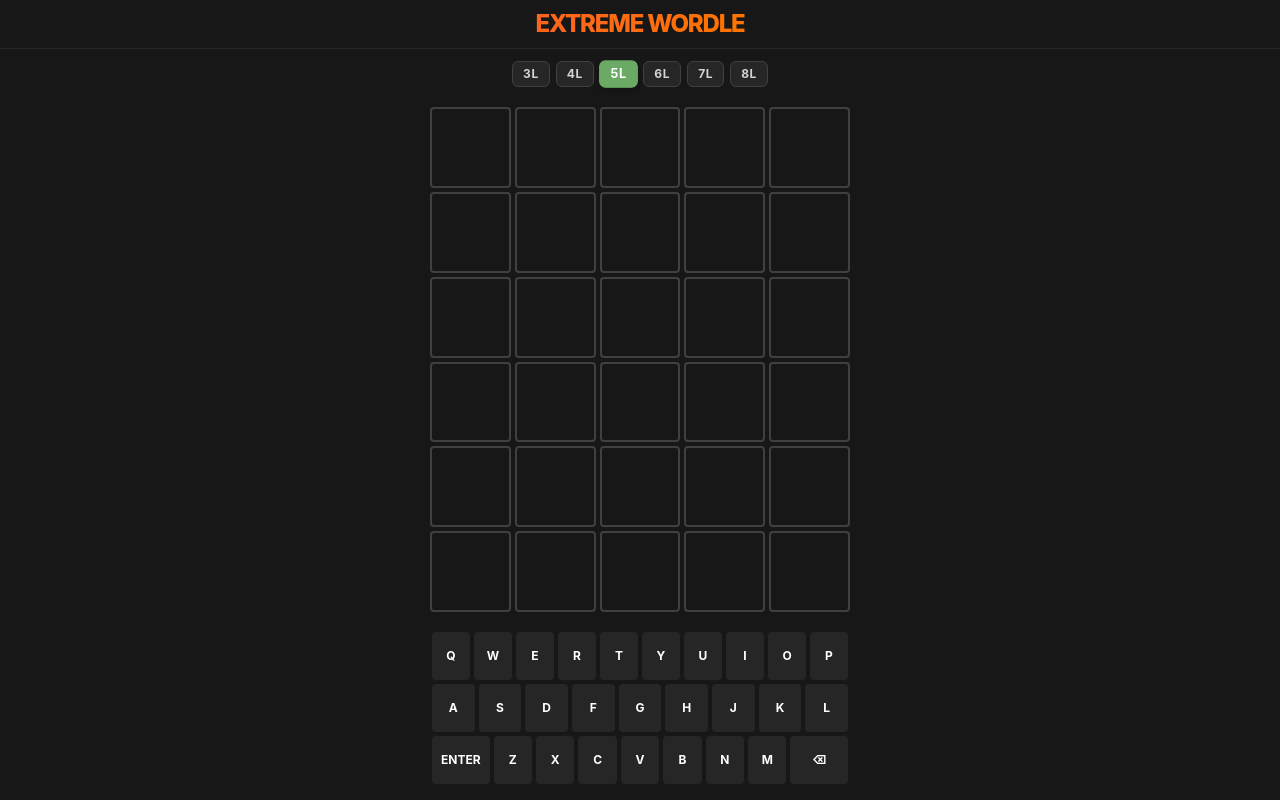
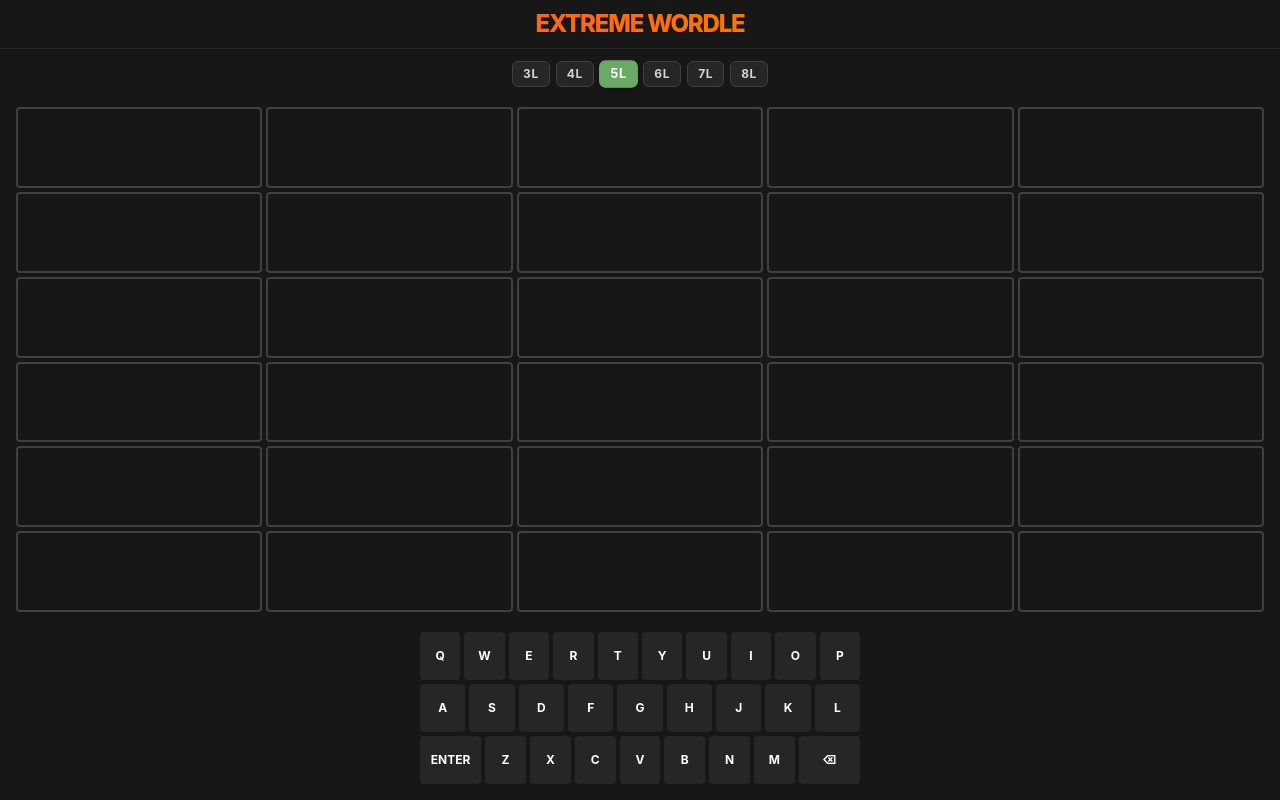
Before and after one commit to christianbihasa/extreme-wordle, a React (Vite) app: page / in a window 1280 px wide. Built offline with nearby package versions, Linux system fonts and the light colour scheme.

Commit message:
fix: enforced box length width checker for smaller screen ratio.

```diff
--- a/src/App.jsx
+++ b/src/App.jsx
@@ -32,14 +32,14 @@ export default function App() {
   }
 
   return (
-    <div className="flex flex-col h-[100dvh] overflow-hidden bg-neutral-900 text-neutral-100 font-sans select-none">
+    <div className="flex flex-col h-[100dvh] bg-neutral-900 text-neutral-100 font-sans select-none">
       <header className="border-b border-neutral-800 py-2 text-center shrink-0">
         <h1 className="text-xl md:text-2xl font-extrabold tracking-tighter text-transparent bg-clip-text bg-gradient-to-r from-red-500 to-amber-500 uppercase">
           Extreme Wordle
         </h1>
       </header>
 
-      <main className="flex-1 flex flex-col justify-between max-w-md mx-auto w-full px-3 pb-3 min-h-0">
+      <main className="flex-1 flex flex-col justify-between [max-w-md] md:[max-w-lg] lg:[max-w-xl] mx-auto w-full px-3 pb-3 min-h-0">
         <div className="shrink-0 py-2">
           <Selector currentLength={wordLength} setLength={setWordLength} />
         </div>
--- a/src/components/Grid.jsx
+++ b/src/components/Grid.jsx
@@ -31,6 +31,9 @@ export default function Grid({
     return result;
   };
 
+  // Tile font size shrinks as column count grows to prevent overflow
+  const tileFontSize = `clamp(0.6rem, ${3.5 / wordLength}vw + 0.4rem, ${1.6 - wordLength * 0.06}rem)`;
+
   return (
     <div
       className="flex flex-col gap-1 w-full h-full max-h-full justify-center items-center mx-auto p-1"
@@ -56,7 +59,8 @@ export default function Grid({
         return (
           <div
             key={rowIndex}
-            className={`flex gap-1 w-full flex-1 min-h-0 justify-center ${shouldShake ? "animate-shake" : ""}`}
+            style={{ display: "grid", gridTemplateColumns: `repeat(${wordLength}, 1fr)`, gap: "4px" }}
+            className={`w-full flex-1 min-h-0 ${shouldShake ? "animate-shake" : ""}`}
           >
             {rowCells.map((char, cellIndex) => {
               let tileClass = "bg-transparent border-neutral-700 text-white";
@@ -77,7 +81,8 @@ export default function Grid({
               return (
                 <div
                   key={cellIndex}
-                  className={`h-full aspect-square flex items-center justify-center font-bold text-[clamp(0.8rem,2.8vh,1.5rem)] border-2 uppercase select-none transition-all duration-300 rounded ${tileClass}`}
+                  style={{ fontSize: tileFontSize }}
+                  className={`h-full flex items-center justify-center font-bold border-2 uppercase select-none transition-all duration-300 rounded ${tileClass}`}
                 >
                   {char}
                 </div>
```
